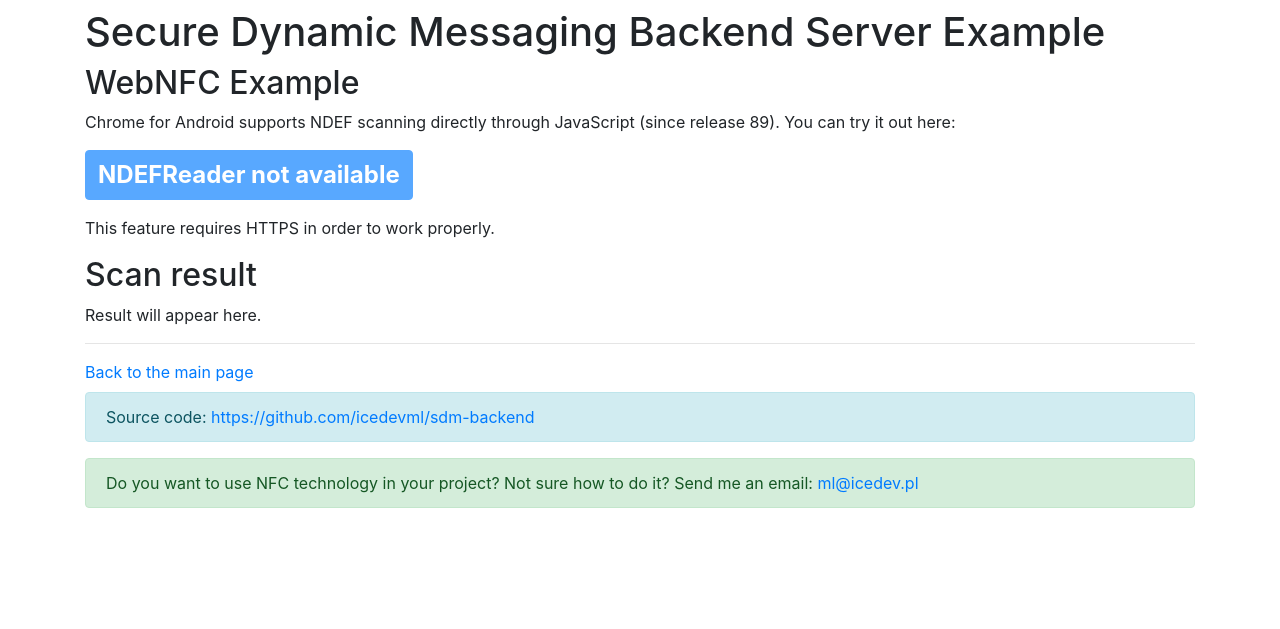
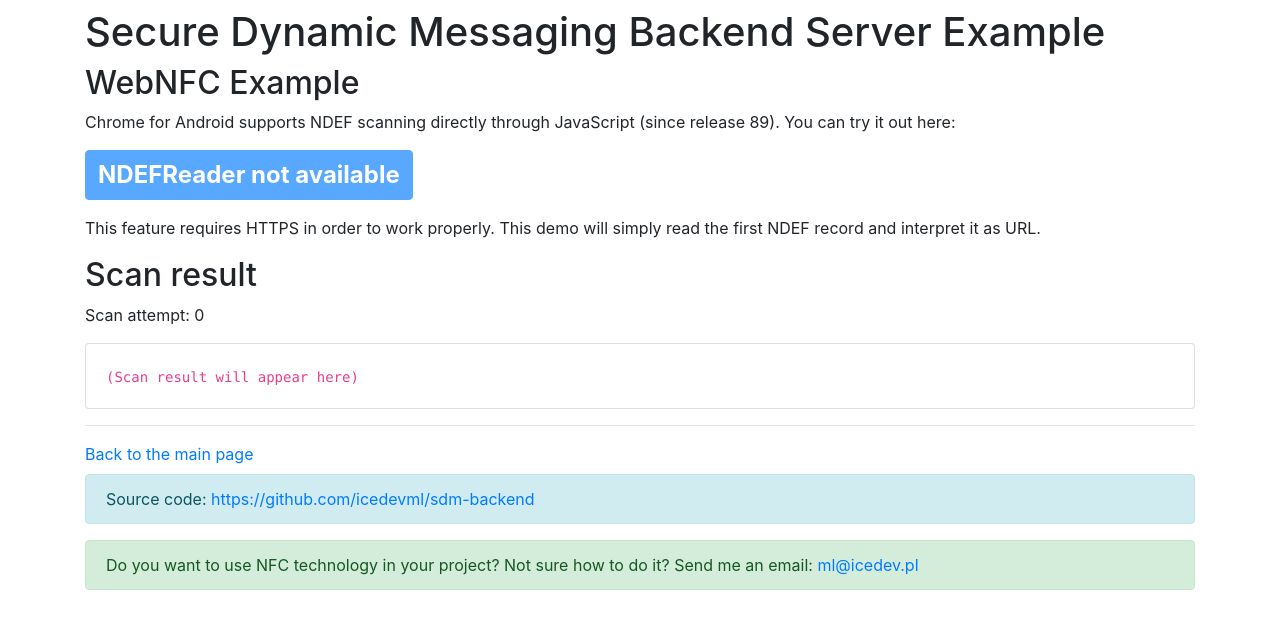
Before and after one commit to nfc-developer/sdm-backend, a Flask app: page /webnfc in a window 1280 px wide. Shown: the top 629 px of the page. Run offline with Flask 2, Linux system fonts and the light colour scheme; some libraries are stand-ins or nearby versions.

Commit message:
Fix web NFC (#27)

```diff
--- a/templates/_layout.html
+++ b/templates/_layout.html
@@ -4,6 +4,15 @@
         <title>SDM Endpoint</title>
         <meta name="viewport" content="width=device-width, initial-scale=1.0">
         <link rel="stylesheet" href="https://stackpath.bootstrapcdn.com/bootstrap/4.5.2/css/bootstrap.min.css" integrity="sha384-JcKb8q3iqJ61gNV9KGb8thSsNjpSL0n8PARn9HuZOnIxN0hoP+VmmDGMN5t9UJ0Z" crossorigin="anonymous">
+	<!-- Global site tag (gtag.js) - Google Analytics -->
+	<script async src="https://www.googletagmanager.com/gtag/js?id=G-6FS197PR54"></script>
+	<script>
+  window.dataLayer = window.dataLayer || [];
+  function gtag(){dataLayer.push(arguments);}
+  gtag('js', new Date());
+
+  gtag('config', 'G-6FS197PR54');
+	</script>
     </head>
     <body>
         <div class="container mt-2 mb-2">
--- a/templates/sdm_webnfc.html
+++ b/templates/sdm_webnfc.html
@@ -7,11 +7,15 @@
 
 <button id="scanBtn" style="font-size: 24px; font-weight: bold;" class="btn btn-primary">Start scan</button>
 
-<p class="mt-3">This feature requires HTTPS in order to work properly.</p>
+<p class="mt-3">This feature requires HTTPS in order to work properly. This demo will simply read the first NDEF record and interpret it as URL.</p>
 
 <h2>Scan result</h2>
-<p id="scanAttempt">Result will appear here.</p>
-<code id="scanResult"></code>
+<p id="scanAttempt">Scan attempt: 0</p>
+<div class="card">
+<div class="card-body">
+    <code id="scanResult">(Scan result will appear here)</code>
+</div>
+</div>
 
 <script>
   var attempt = 0;
@@ -32,30 +36,30 @@
     scanBtn.setAttribute('disabled', 'disabled');
 
     ndef.addEventListener("readingerror", () => {
-      log("Argh! Cannot read data from the NFC tag. Try another one?");
+      ++attempt;
+      document.getElementById("scanAttempt").innerText = 'Scan attempt: ' + attempt;
+      document.getElementById("scanResult").innerHTML = '(Failed to read NDEF data from the tag. Please try again or try different tag.)';
     });
 
     ndef.addEventListener("reading", async ({ message, serialNumber }) => {
-      attempt++;
+      ++attempt;
       document.getElementById("scanAttempt").innerText = 'Scan attempt: ' + attempt;
-      document.getElementById("scanResult").innerText = 'Contacting server...';
 
-      var url = new URL(new TextDecoder("utf-8").decode(message.records[0].data));
-      var path = url.pathname + "?" + url.searchParams.toString() + "&output=json";
+      let ndef_url;
 
       try {
-          var res = await fetch(path);
+	  ndef_url = new TextDecoder("utf-8").decode(message.records[0].data);
       } catch (e) {
-          document.getElementById("scanResult").innerText = 'Tag was read succesfully but there was an error when contacting server.';
+          document.getElementById("scanResult").innerHTML = '(Error when parsing NDEF data: ' + e + '. Please try again or try different tag.)';
           return;
       }
 
-      if (!res.ok) {
-          document.getElementById("scanResult").innerText = 'Tag was read succesfully but the server returned HTTP ' + res.status;
-          return;
-      }
+      let ah = document.createElement("a");
+      ah.href = ndef_url;
+      ah.innerText = ndef_url;
 
-      document.getElementById("scanResult").innerText = JSON.stringify(await res.json(), null, 4);
+      document.getElementById("scanResult").innerHTML = '';
+      document.getElementById("scanResult").appendChild(ah);
     });
   } catch (error) {
     log("Argh! " + error);
```
